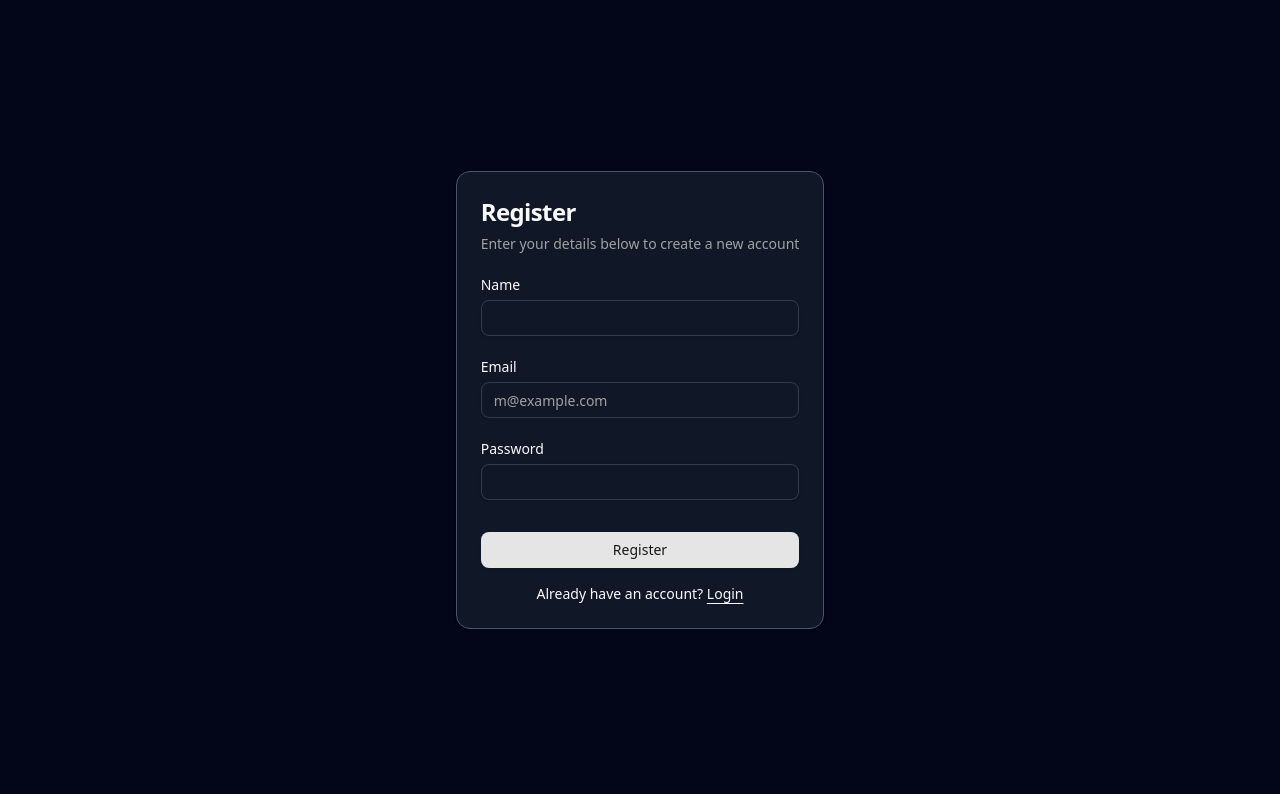
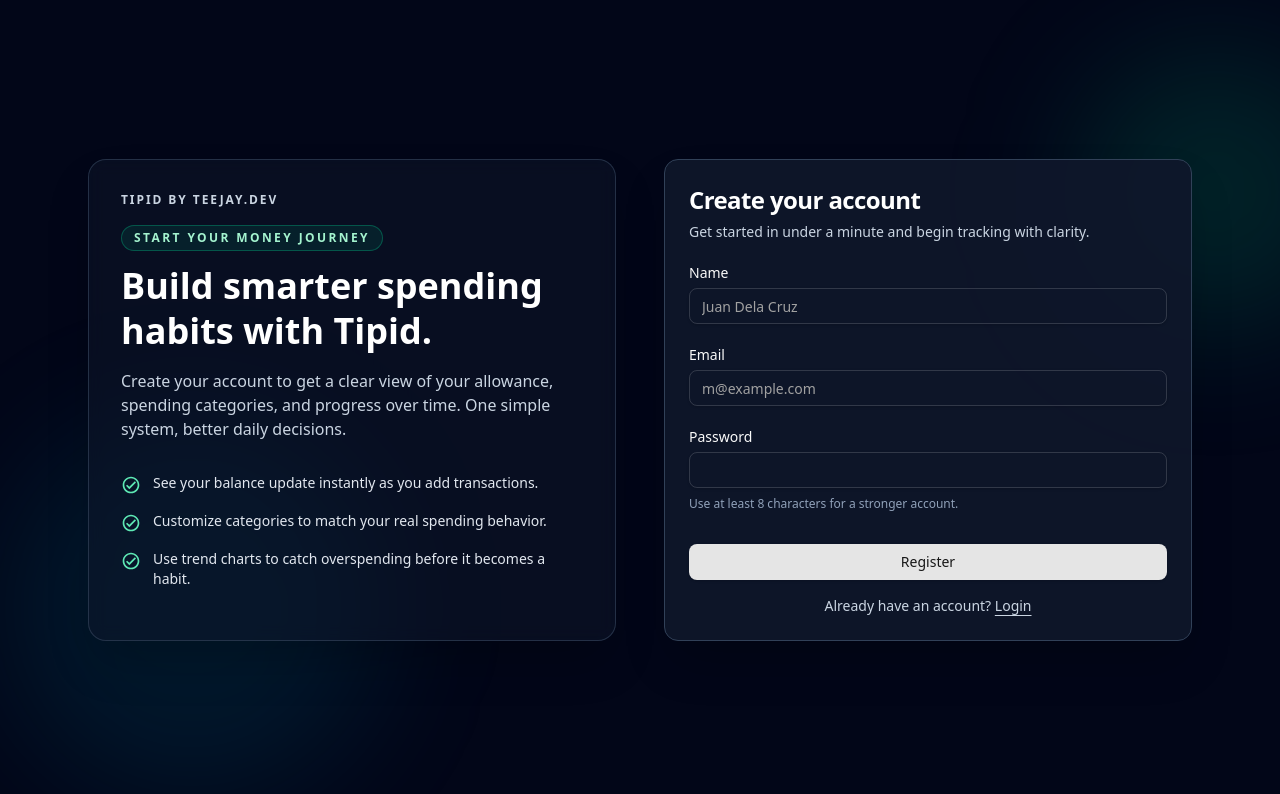
Before and after one commit to teejay717/tipid-budget-tracker, a React (Vite) app in the folder client/: page /register in a window 1280 px wide. Shown: the top 794 px of the page. Built offline with nearby package versions, Linux system fonts and the light colour scheme; no server answers.

Commit message:
feat: Added Hero Panel to help explain Tipid. redesign Login and Register pages with enhanced layout and user experience

```diff
--- a/client/src/pages/Login.jsx
+++ b/client/src/pages/Login.jsx
@@ -13,6 +13,7 @@ import { Input } from "@/components/ui/input"
 import { Label } from "@/components/ui/label"
 import { Link } from "react-router-dom";
 import LoadingModal from "@/components/LoadingModal";
+import { MdOutlineCheckCircle } from 'react-icons/md';
 
 const Login = () => {
     const [email, setEmail] = useState('');
@@ -45,12 +46,50 @@ const Login = () => {
     }, [error, clearError])
 
     return (
-        <div className="flex flex-col bg-slate-950 h-screen justify-center items-center">
-            <Card className="bg-gray-900 border-gray-600">
+        <div className="relative min-h-screen overflow-hidden bg-slate-950 text-slate-100">
+            <div className="pointer-events-none absolute inset-0">
+                <div className="absolute -left-20 top-12 h-72 w-72 rounded-full bg-cyan-500/15 blur-3xl" />
+                <div className="absolute bottom-0 right-0 h-96 w-96 rounded-full bg-emerald-500/10 blur-3xl" />
+            </div>
+
+            <div className="relative mx-auto flex min-h-screen w-full max-w-6xl items-center px-6 py-10 lg:py-16">
+                <div className="grid w-full gap-8 lg:grid-cols-2 lg:gap-12">
+                    <section className="rounded-2xl border border-slate-700/70 bg-slate-900/50 p-8 shadow-2xl backdrop-blur-sm">
+                        <p className="mb-4 text-xs font-semibold uppercase tracking-[0.16em] text-slate-300">
+                            Tipid by teejay.dev
+                        </p>
+                        <p className="mb-3 inline-block rounded-full border border-cyan-400/30 bg-cyan-400/10 px-3 py-1 text-xs font-semibold uppercase tracking-[0.2em] text-cyan-200">
+                            Tipid Budget Tracker
+                        </p>
+                        <h1 className="text-3xl font-bold leading-tight text-white lg:text-4xl">
+                            Take control of your allowance, one expense at a time.
+                        </h1>
+                        <p className="mt-4 max-w-lg text-sm text-slate-300 lg:text-base">
+                            Tipid helps students and young professionals log daily spending, understand money patterns, and build better financial habits with less effort.
+                        </p>
+
+                        <ul className="mt-8 space-y-4">
+                            <li className="flex items-start gap-3 text-sm text-slate-200">
+                                <MdOutlineCheckCircle className="mt-0.5 shrink-0 text-xl text-emerald-300" />
+                                <span>Track income and expenses in seconds with a clean dashboard.</span>
+                            </li>
+                            <li className="flex items-start gap-3 text-sm text-slate-200">
+                                <MdOutlineCheckCircle className="mt-0.5 shrink-0 text-xl text-emerald-300" />
+                                <span>Organize spending by category to spot where your money goes.</span>
+                            </li>
+                            <li className="flex items-start gap-3 text-sm text-slate-200">
+                                <MdOutlineCheckCircle className="mt-0.5 shrink-0 text-xl text-emerald-300" />
+                                <span>Review weekly and monthly trends so you can improve consistently.</span>
+                            </li>
+                        </ul>
+                    </section>
+
+                    <section className="flex items-center">
+                        <Card className="w-full border-slate-700 bg-slate-900/90 shadow-2xl">
                             <CardHeader>
-                    <CardTitle className="text-2xl">Login</CardTitle>
-                    <CardDescription>
-                    Enter your email below to login to your account
+                                <CardTitle className="text-2xl text-white">Welcome back</CardTitle>
+                                <CardDescription className="text-slate-300">
+                                    Sign in to continue managing your budget with Tipid.
                                 </CardDescription>
                             </CardHeader>
                             <CardContent>
@@ -65,18 +104,15 @@ const Login = () => {
                                                 placeholder="m@example.com"
                                                 required
                                                 disabled={isAuthLoading}
-                            onChange={(e) => {setEmail(e.target.value)
+                                                onChange={(e) => {
+                                                    setEmail(e.target.value);
                                                     clearError();
-                            }}/>
+                                                }}
+                                            />
                                         </div>
                                         <div className="grid gap-2">
                                             <div className="flex items-center">
                                                 <Label htmlFor="password">Password</Label>
-                            {/* <a
-                            href="#"
-                            className="ml-auto inline-block text-sm underline-offset-4 hover:underline">
-                            Forgot your password?
-                            </a> */}
                                             </div>
                                             <Input
                                                 id="password"
@@ -84,51 +120,32 @@ const Login = () => {
                                                 required
                                                 value={password}
                                                 disabled={isAuthLoading}
-                            onChange={(e) => {setPassword(e.target.value)
+                                                onChange={(e) => {
+                                                    setPassword(e.target.value);
                                                     clearError();
-                            }}/>
+                                                }}
+                                            />
                                         </div>
                                         <div>
-                            <p className={(`${error ? 'mb-2 mt-0' : 'mb-0 mt-0'} text-red-400`)}>{error}</p>
+                                            <p className={`${error ? 'mb-2 mt-0' : 'mb-0 mt-0'} text-red-400`}>{error}</p>
                                             <Button type="submit" className="w-full" disabled={isAuthLoading}>
-                                {(isAuthLoading ? "Logging in" : "Login")}
+                                                {isAuthLoading ? "Logging in" : "Login"}
                                             </Button>
                                         </div>
-
-                        {/* <Button variant="outline" className="w-full">
-                        Login with Google
-                        </Button> */}
                                     </div>
-                    <div className="mt-4 text-center text-sm">
+                                    <div className="mt-4 text-center text-sm text-slate-300">
                                         Don&apos;t have an account?{" "}
-                        <Link to="/register" className="underline underline-offset-4">
+                                        <Link to="/register" className="underline underline-offset-4 hover:text-white">
                                             Sign up
                                         </Link>
                                     </div>
                                 </form>
                             </CardContent>
                         </Card>
-            {/* <div className="flex flex-col bg-white">
-                <h1>Login</h1>
-                {error && <p>{error}</p>}
-                <form className="flex flex-col "onSubmit={handleSubmit}>
-                    <input
-                    type="email"
-                    placeholder="email"
-                    value={email}
-                    onChange={(e) => setEmail(e.target.value)}
-                    required>
-                    </input>
-                    <input
-                    type="password"
-                    placeholder="password"
-                    value={password}
-                    onChange={(e) => setPassword(e.target.value)}
-                    required>
-                    </input>
-                    <button type="submit">Submit</button>
-                </form>
-            </div> */}
+                    </section>
+                </div>
+            </div>
+
             <LoadingModal
                 open = {isAuthLoading}
                 title = 'Signing you in'
--- a/client/src/pages/Register.jsx
+++ b/client/src/pages/Register.jsx
@@ -13,6 +13,7 @@ import { Input } from "@/components/ui/input"
 import { Label } from "@/components/ui/label"
 import { Link } from "react-router-dom";
 import LoadingModal from "@/components/LoadingModal";
+import { MdOutlineCheckCircle } from 'react-icons/md';
 
 
 const Register = () => {
@@ -47,30 +48,69 @@ const Register = () => {
     }
 
     return (
-        <div className="flex flex-col bg-slate-950 h-screen justify-center items-center">
-            <Card className="bg-gray-900 border-gray-600">
+        <div className="relative min-h-screen overflow-hidden bg-slate-950 text-slate-100">
+            <div className="pointer-events-none absolute inset-0">
+                <div className="absolute -right-20 top-12 h-72 w-72 rounded-full bg-emerald-500/15 blur-3xl" />
+                <div className="absolute bottom-0 left-0 h-96 w-96 rounded-full bg-cyan-500/10 blur-3xl" />
+            </div>
+
+            <div className="relative mx-auto flex min-h-screen w-full max-w-6xl items-center px-6 py-10 lg:py-16">
+                <div className="grid w-full gap-8 lg:grid-cols-2 lg:gap-12">
+                    <section className="rounded-2xl border border-slate-700/70 bg-slate-900/50 p-8 shadow-2xl backdrop-blur-sm">
+                        <p className="mb-4 text-xs font-semibold uppercase tracking-[0.16em] text-slate-300">
+                            Tipid by teejay.dev
+                        </p>
+                        <p className="mb-3 inline-block rounded-full border border-emerald-400/30 bg-emerald-400/10 px-3 py-1 text-xs font-semibold uppercase tracking-[0.2em] text-emerald-200">
+                            Start Your Money Journey
+                        </p>
+                        <h1 className="text-3xl font-bold leading-tight text-white lg:text-4xl">
+                            Build smarter spending habits with Tipid.
+                        </h1>
+                        <p className="mt-4 max-w-lg text-sm text-slate-300 lg:text-base">
+                            Create your account to get a clear view of your allowance, spending categories, and progress over time. One simple system, better daily decisions.
+                        </p>
+
+                        <ul className="mt-8 space-y-4">
+                            <li className="flex items-start gap-3 text-sm text-slate-200">
+                                <MdOutlineCheckCircle className="mt-0.5 shrink-0 text-xl text-emerald-300" />
+                                <span>See your balance update instantly as you add transactions.</span>
+                            </li>
+                            <li className="flex items-start gap-3 text-sm text-slate-200">
+                                <MdOutlineCheckCircle className="mt-0.5 shrink-0 text-xl text-emerald-300" />
+                                <span>Customize categories to match your real spending behavior.</span>
+                            </li>
+                            <li className="flex items-start gap-3 text-sm text-slate-200">
+                                <MdOutlineCheckCircle className="mt-0.5 shrink-0 text-xl text-emerald-300" />
+                                <span>Use trend charts to catch overspending before it becomes a habit.</span>
+                            </li>
+                        </ul>
+                    </section>
+
+                    <section className="flex items-center">
+                        <Card className="w-full border-slate-700 bg-slate-900/90 shadow-2xl">
                             <CardHeader>
-                    <CardTitle className="text-2xl">Register</CardTitle>
-                    <CardDescription>
-                    Enter your details below to create a new account
+                                <CardTitle className="text-2xl text-white">Create your account</CardTitle>
+                                <CardDescription className="text-slate-300">
+                                    Get started in under a minute and begin tracking with clarity.
                                 </CardDescription>
                             </CardHeader>
                             <CardContent>
                                 <form onSubmit={handleSubmit}>
                                     <div className="flex flex-col gap-6">
                                         <div className="grid gap-2">
-                        <Label htmlFor="email">Name</Label>
+                                            <Label htmlFor="name">Name</Label>
                                             <Input
                                                 id="name"
-                            type="name"
+                                                type="text"
                                                 value={name}
-                            placeholder=""
+                                                placeholder="Juan Dela Cruz"
                                                 required
                                                 disabled={isAuthLoading}
-                            onChange={(e) =>{
+                                                onChange={(e) => {
                                                     setName(e.target.value);
                                                     clearError();
-                            }}/>
+                                                }}
+                                            />
                                         </div>
                                         <div className="grid gap-2">
                                             <Label htmlFor="email">Email</Label>
@@ -84,16 +124,12 @@ const Register = () => {
                                                 onChange={(e) => {
                                                     setEmail(e.target.value);
                                                     clearError();
-                            }}/>
+                                                }}
+                                            />
                                         </div>
                                         <div className="grid gap-2">
                                             <div className="flex items-center">
                                                 <Label htmlFor="password">Password</Label>
-                            {/* <a
-                            href="#"
-                            className="ml-auto inline-block text-sm underline-offset-4 hover:underline">
-                            Forgot your password?
-                            </a> */}
                                             </div>
                                             <Input
                                                 id="password"
@@ -103,55 +139,31 @@ const Register = () => {
                                                 disabled={isAuthLoading}
                                                 onChange={(e) => {
                                                     setPassword(e.target.value);
-                                clearError();}}/>
+                                                    clearError();
+                                                }}
+                                            />
+                                            <p className="text-xs text-slate-400">Use at least 8 characters for a stronger account.</p>
                                         </div>
                                         <div className="mt-2">
-                            <p className={(`${error ? 'mb-2 mt-0' : 'mb-0'} text-red-400`)}>{error}</p>
+                                            <p className={`${error ? 'mb-2 mt-0' : 'mb-0'} text-red-400`}>{error}</p>
                                             <Button type="submit" className="w-full" disabled={isAuthLoading}>
-                                {(isAuthLoading ? "Registering" : "Register")}
+                                                {isAuthLoading ? "Registering" : "Register"}
                                             </Button>
                                         </div>
-                        {/* <Button variant="outline" className="w-full">
-                        Login with Google
-                        </Button> */}
                                     </div>
-                    <div className="mt-4 text-center text-sm">
+                                    <div className="mt-4 text-center text-sm text-slate-300">
                                         Already have an account?{" "}
-                        <Link to="/login" className="underline underline-offset-4">
+                                        <Link to="/login" className="underline underline-offset-4 hover:text-white">
                                             Login
                                         </Link>
                                     </div>
                                 </form>
                             </CardContent>
                         </Card>
-            {/* <div className="flex flex-col bg-white">
-                <h1>Register</h1>
-                {error && <p>{error}</p>}
-                <form className="flex flex-col "onSubmit={handleSubmit}>
-                    <input
-                    type="name"
-                    placeholder="name"
-                    value={name}
-                    onChange={(e) => setName(e.target.value)}
-                    required>
-                    </input>
-                    <input
-                    type="email"
-                    placeholder="email"
-                    value={email}
-                    onChange={(e) => setEmail(e.target.value)}
-                    required>
-                    </input>
-                    <input
-                    type="password"
-                    placeholder="password"
-                    value={password}
-                    onChange={(e) => setPassword(e.target.value)}
-                    required>
-                    </input>
-                    <button type="submit">Submit</button>
-                </form>
-            </div> */}
+                    </section>
+                </div>
+            </div>
+
             <LoadingModal
                 open = {isAuthLoading}
                 title = 'Registering...'
```
Lines whose indentation alone changed are shown as unchanged.
